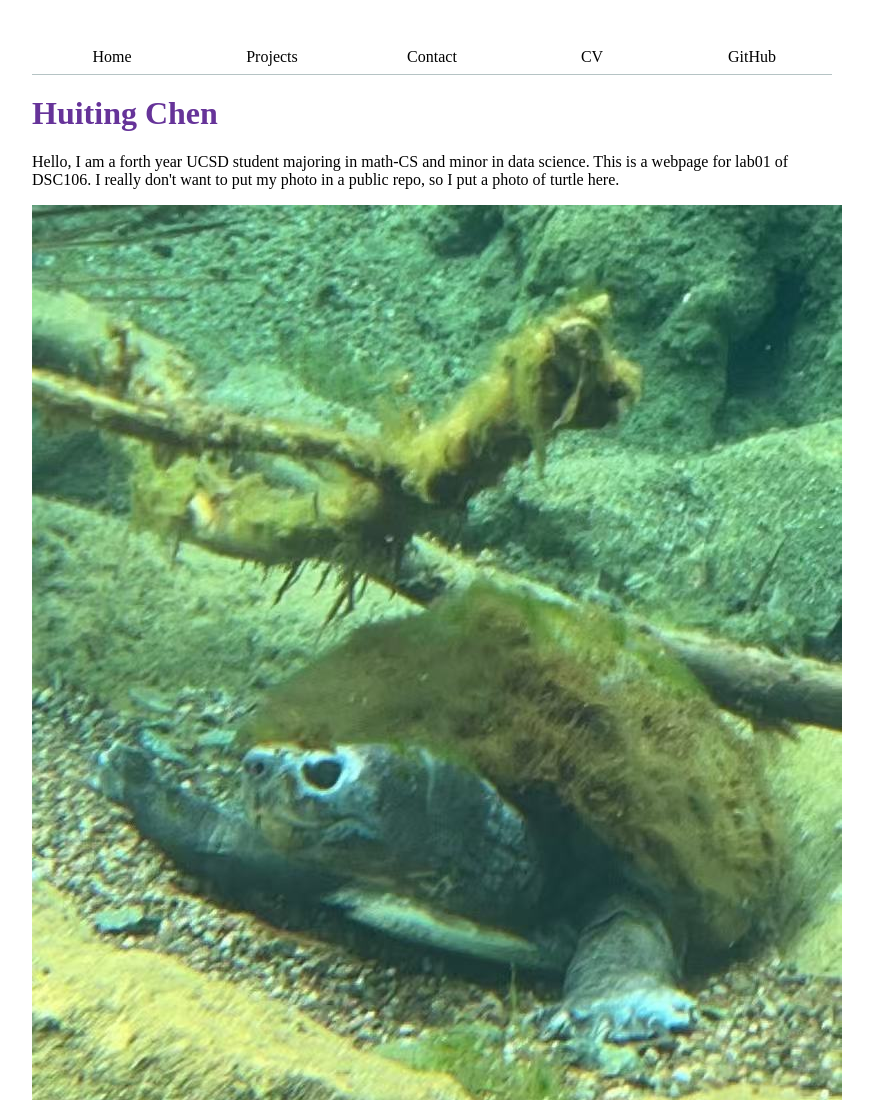
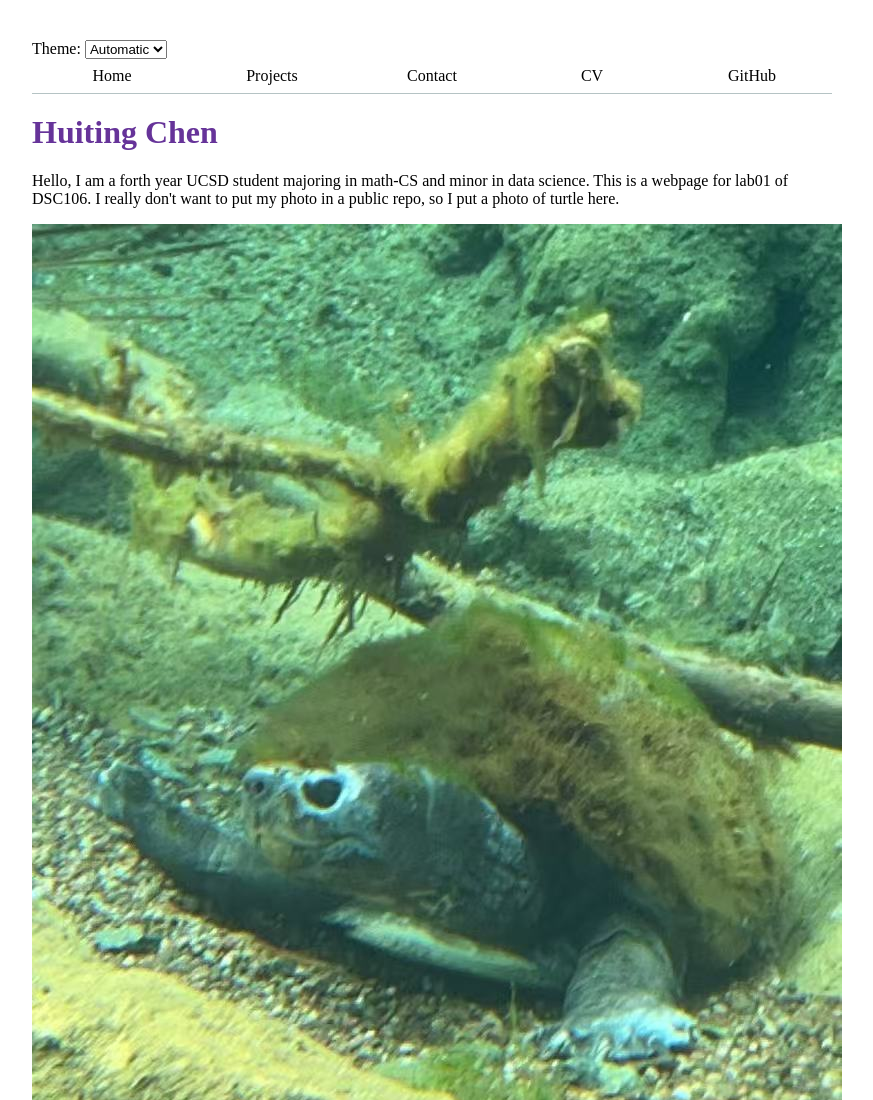
Before and after one commit to AvailableUsernameA/DSC106_lab01, a plain HTML site: page index.html in a window 1280 px wide. Shown: the top 1100 px of the page, without its empty margins (208-1081 px from the left). Drawn offline with Linux system fonts and the light colour scheme.

Commit message:
switcher

```diff
--- a/global.js
+++ b/global.js
@@ -36,3 +36,16 @@ for (let p of pages) {
     }
     nav.append(a);
    }
+
+document.body.insertAdjacentHTML(
+  'afterbegin',
+  `
+  <label class="color-scheme">
+      Theme:
+      <select>
+        <option value='light dark'>Automatic</option>
+        <option value='light'>Light</option>
+        <option value='dark'>Dark</option>
+      </select>
+  </label>`,
+);
--- a/style.css
+++ b/style.css
@@ -19,7 +19,7 @@ ul.links {
 }
 
 nav {
-  --border-color: oklch(50% 10% 200 / 40%);
+  --border-color: oklch(50% 10% 200 / 40%); /* still not obvious in dark mode */
   display: flex;
   margin-bottom: auto;
   border-bottom-width: 1px;
```
